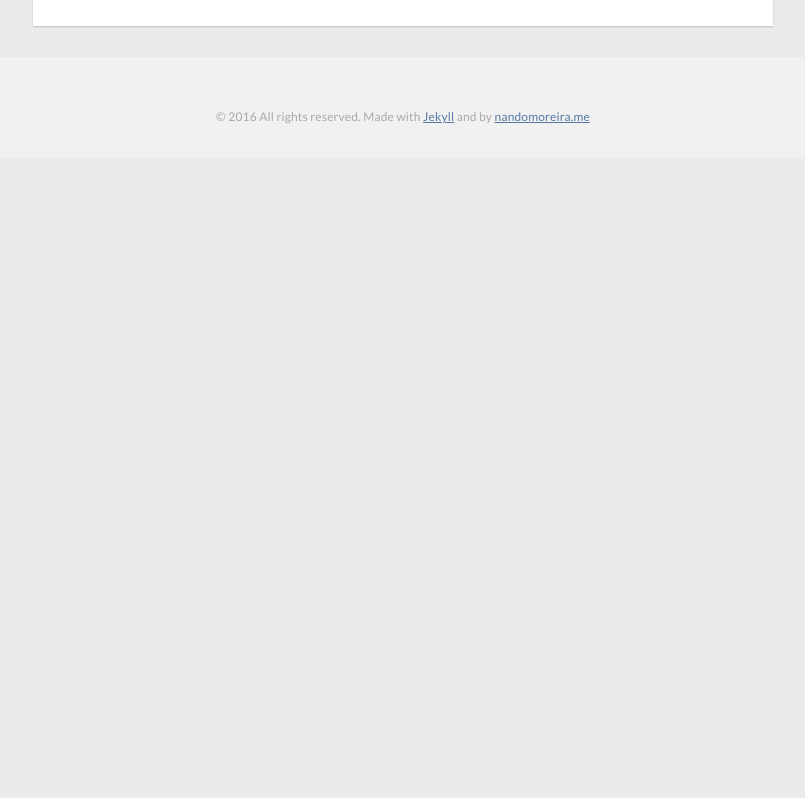
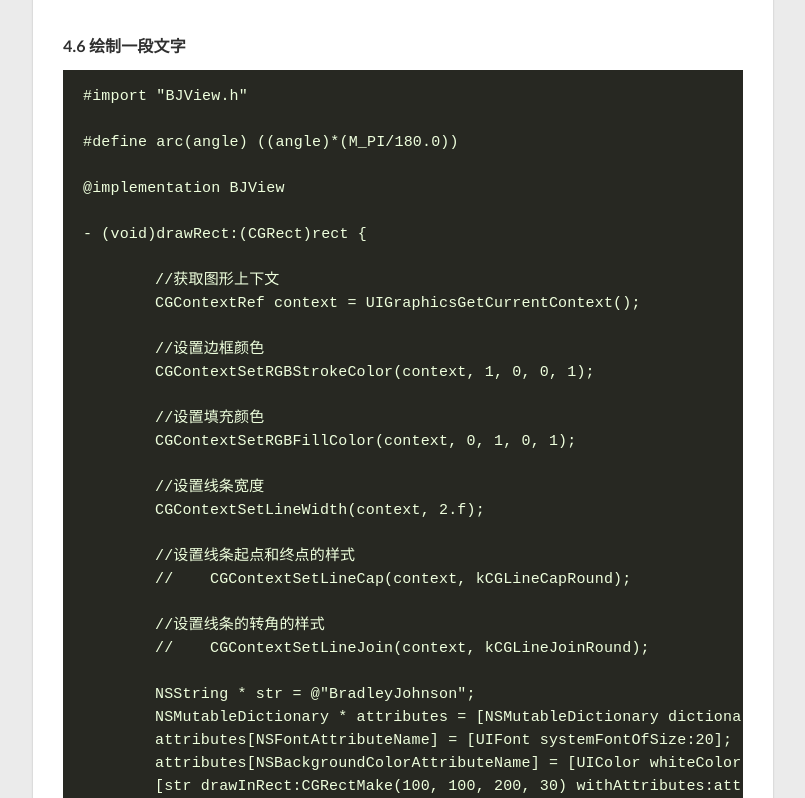
Before and after one commit to zsfbradleyjohnson/zsfbradleyjohnson.github.io, a Jekyll site: the page built from _posts/2015-07-06-Quartz-2D-绘图技术.markdown, in a window 1280 px wide and 1400 px high, scrolled down 7602 px. Shown: the part 602-1400 px from the top of the window, without its empty margins (237-1042 px from the left). Built offline with Jekyll 4.4.1, drawn with Linux system fonts in a browser that asks for light colours; nearby versions of some CDN libraries; before the commit the page ends 8362 px from its top, so only the background shows below that; some of the changed text lies outside the part shown.

Commit message:
change 2015-07-06-Quartz-2D-绘图技术 markdown paper

```diff
--- a/_posts/2015-07-06-Quartz-2D-绘图技术.markdown
+++ b/_posts/2015-07-06-Quartz-2D-绘图技术.markdown
@@ -272,3 +272,50 @@
 
 效果:
 ![圆弧](http://oaldigvho.bkt.clouddn.com/paper1.5.png)
+
+<br>
+
+##### 4.6 绘制一段文字
+
+	#import "BJView.h"
+
+	#define arc(angle) ((angle)*(M_PI/180.0))
+
+	@implementation BJView
+
+	- (void)drawRect:(CGRect)rect {
+
+    	//获取图形上下文
+    	CGContextRef context = UIGraphicsGetCurrentContext();
+
+    	//设置边框颜色
+    	CGContextSetRGBStrokeColor(context, 1, 0, 0, 1);
+
+    	//设置填充颜色
+    	CGContextSetRGBFillColor(context, 0, 1, 0, 1);
+
+    	//设置线条宽度
+    	CGContextSetLineWidth(context, 2.f);
+
+    	//设置线条起点和终点的样式
+    	//    CGContextSetLineCap(context, kCGLineCapRound);
+
+    	//设置线条的转角的样式
+    	//    CGContextSetLineJoin(context, kCGLineJoinRound);
+
+    	NSString * str = @"BradleyJohnson";
+    	NSMutableDictionary * attributes = [NSMutableDictionary dictionary];
+    	attributes[NSFontAttributeName] = [UIFont systemFontOfSize:20];    		attributes[NSForegroundColorAttributeName] = [UIColor purpleColor];
+    	attributes[NSBackgroundColorAttributeName] = [UIColor whiteColor];
+    	[str drawInRect:CGRectMake(100, 100, 200, 30) withAttributes:attributes];
+
+    	//闭合路径
+    	//    CGContextClosePath(context);
+
+		CGContextDrawPath(context, kCGPathFillStroke);
+	}
+
+	@end
+
+效果:
+![文字](http://oaldigvho.bkt.clouddn.com/paper1.6.png)
```
Also changed, not shown: other parts of _posts/2015-07-06-Quartz-2D-绘图技术.markdown (+1 -1 lines).
